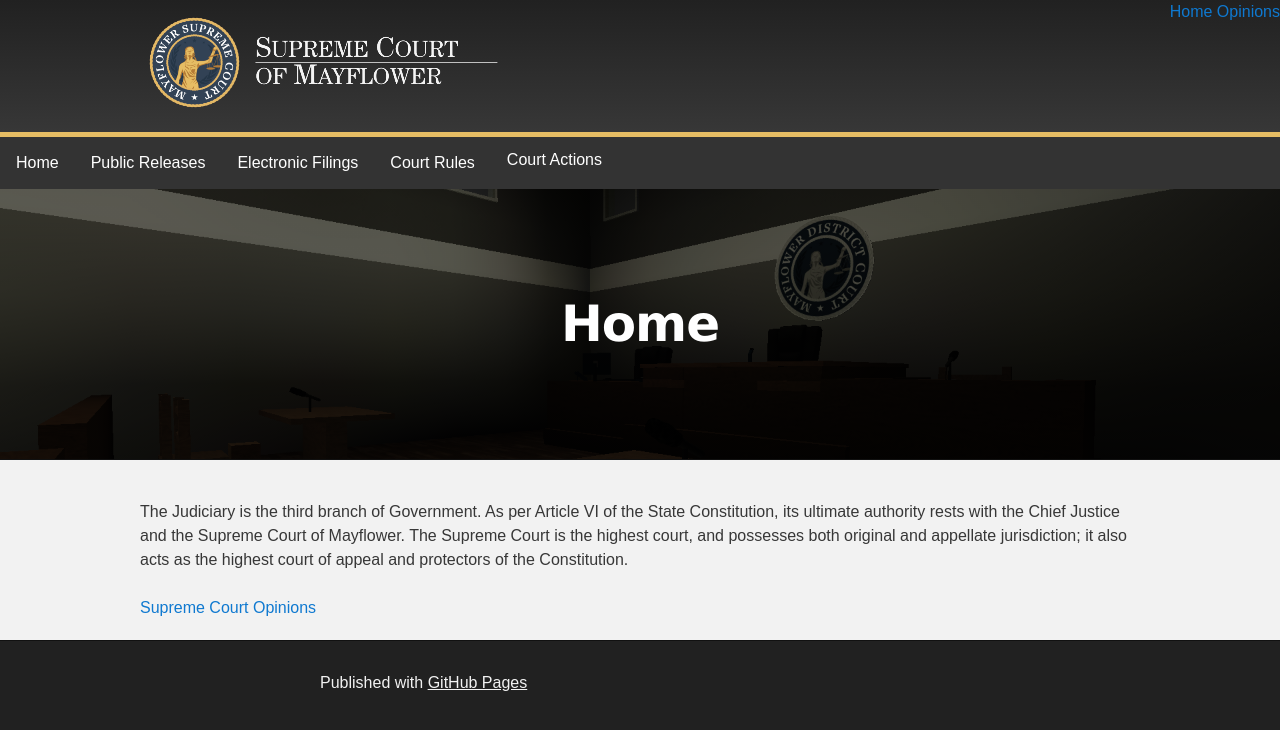
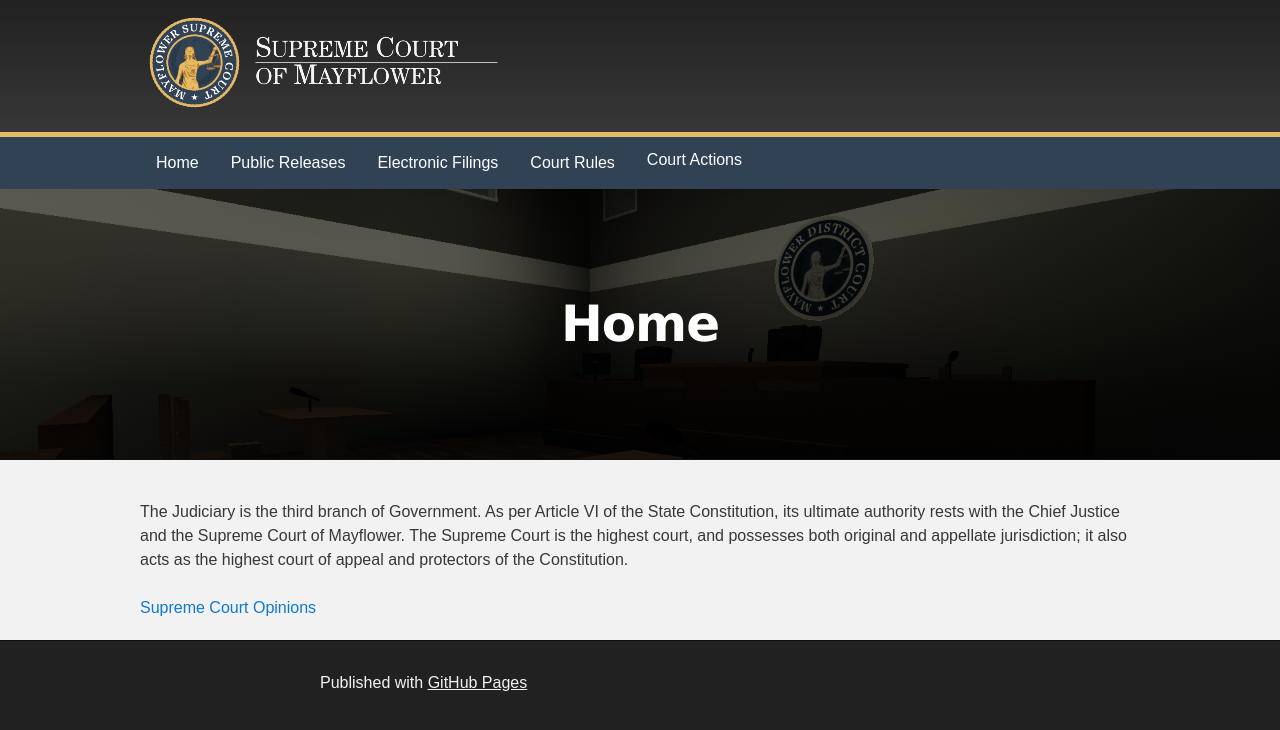
Before and after one commit to uscourtsrblx/uscourtsrblx.github.io, a Jekyll site: the page index.html, which Jekyll copies as it is, in a window 1280 px wide. Shown: the top 730 px of the page. Built offline with Jekyll 4.4.1, drawn with Linux system fonts in a browser that asks for light colours.

Commit message:
Centered NavBar
If this breaks anything, the CSS style tag at the top was changed on all pages but I'm not sure how that'll work.

```diff
--- a/_sass/jekyll-theme-slate.scss
+++ b/_sass/jekyll-theme-slate.scss
@@ -334,7 +334,75 @@ Full-Width Styles
   background: #212121;
 }
 
+.navback {
+    overflow: hidden;
+    background-color: #324255;
+    float: center;
+   }
 
+   .navbar {
+    overflow: hidden;
+    float: center;
+    max-width: 1000px;
+    margin-left: auto;
+    margin-right: auto;
+   }
+
+   .navbar a {
+    float: left;
+    font-size: 16px;
+    color: white;
+    text-align: center;
+    padding: 14px 16px;
+    text-decoration: none;
+   }
+
+   .dropdown {
+    float: left;
+    overflow: hidden;
+   }
+
+   .dropdown .dropbtn {
+    font-size: 16px;
+    border: none;
+    outline: none;
+    color: white;
+    padding: 14px 16px;
+    background-color: inherit;
+    font-family: inherit;
+    margin: 0;
+   }
+
+   .navbar a:hover,
+   .dropdown:hover .dropbtn {
+    color: #E6BD64;
+   }
+
+   .dropdown-content {
+    display: none;
+    position: absolute;
+    background-color: #f9f9f9;
+    min-width: 160px;
+    box-shadow: 0px 8px 16px 0px rgba(0, 0, 0, 0.2);
+    z-index: 1;
+   }
+
+   .dropdown-content a {
+    float: none;
+    color: black;
+    padding: 12px 16px;
+    text-decoration: none;
+    display: block;
+    text-align: left;
+   }
+
+   .dropdown-content a:hover {
+    background-color: #ddd;
+   }
+
+   .dropdown:hover .dropdown-content {
+    display: block;
+   }
 
 /*******************************************************************************
 Small Device Styles
--- a/index.html
+++ b/index.html
@@ -42,43 +42,6 @@
     font-family: Arial, Helvetica, sans-serif;
    }
 
-   .header a {
-    float: left;
-    color: black;
-    text-align: center;
-    padding: 12px;
-    text-decoration: none;
-    font-size: 18px;
-    line-height: 25px;
-    border-radius: 4px;
-   }
-
-   .header a:hover {
-    background-color: #ddd;
-    color: black;
-   }
-
-   .header a.active {
-    background-color: dodgerblue;
-    color: white;
-   }
-
-   .header-right {
-    float: right;
-   }
-
-   @media screen and (max-width: 500px) {
-    .header a {
-     float: none;
-     display: block;
-     text-align: left;
-    }
-
-    .header-right {
-     float: none;
-    }
-   }
-
    .hero-image {
     background-image: linear-gradient(rgba(0, 0, 0, 0.5), rgba(0, 0, 0, 0.5)), url(/assets/images/home_banner.png);
     height: 30%;
@@ -96,77 +59,11 @@
     transform: translate(-50%, -50%);
     color: white;
    }
-
-   .navbar {
-    overflow: hidden;
-    background-color: #333;
-   }
-
-   .navbar a {
-    float: left;
-    font-size: 16px;
-    color: white;
-    text-align: center;
-    padding: 14px 16px;
-    text-decoration: none;
-   }
-
-   .dropdown {
-    float: left;
-    overflow: hidden;
-   }
-
-   .dropdown .dropbtn {
-    font-size: 16px;
-    border: none;
-    outline: none;
-    color: white;
-    padding: 14px 16px;
-    background-color: inherit;
-    font-family: inherit;
-    margin: 0;
-   }
-
-   .navbar a:hover,
-   .dropdown:hover .dropbtn {
-    color: #E6BD64;
-   }
-
-   .dropdown-content {
-    display: none;
-    position: absolute;
-    background-color: #f9f9f9;
-    min-width: 160px;
-    box-shadow: 0px 8px 16px 0px rgba(0, 0, 0, 0.2);
-    z-index: 1;
-   }
-
-   .dropdown-content a {
-    float: none;
-    color: black;
-    padding: 12px 16px;
-    text-decoration: none;
-    display: block;
-    text-align: left;
-   }
-
-   .dropdown-content a:hover {
-    background-color: #ddd;
-   }
-
-   .dropdown:hover .dropdown-content {
-    display: block;
-   }
   </style>
  </head>
  <body>
   <!-- HEADER -->
   <div id="header_wrap" class="outer">
-   <div class="header-right">
-    <a href="index.html">Home</a>
-    <a href="opinions.html">Opinions</a>
-    <!-- <a href="#about">About</a> -->
-   </div>
    <header class="inner">
     <a href="https://mfcourts.github.io/">
      <img src="/assets/images/Header.png" alt="Supreme Court of Mayflower" style="border: none;padding: 0px;margin: 0px;box-shadow: none">
@@ -174,19 +71,20 @@
    </header>
   </div>
   <!-- MAIN CONTENT -->
+  <div class="navback">
    <div class="navbar">
     <a href="https://mfcourts.github.io/">Home</a>
     <a href="/public-releases.html">Public Releases</a>
     <a href="/electronic-filings.html">Electronic Filings</a>
     <a href="/court-rules.html">Court Rules</a>
     <div class="dropdown">
-    <button class="dropbtn">Court Actions
-      <i class="fa fa-caret-down"></i>
+     <button class="dropbtn">Court Actions <i class="fa fa-caret-down"></i>
      </button>
      <div class="dropdown-content">
       <a href="/opinions.html">Opinions</a>
       <a href="/orderopinions.html">Opinions Related to Orders</a>
       <a href="/orders.html">Orders Lists</a>
+     </div>
     </div>
    </div>
   </div>
```
Also changed, not shown: opinions.html (+17 -0 lines). Lines whose indentation alone changed are shown as unchanged.
